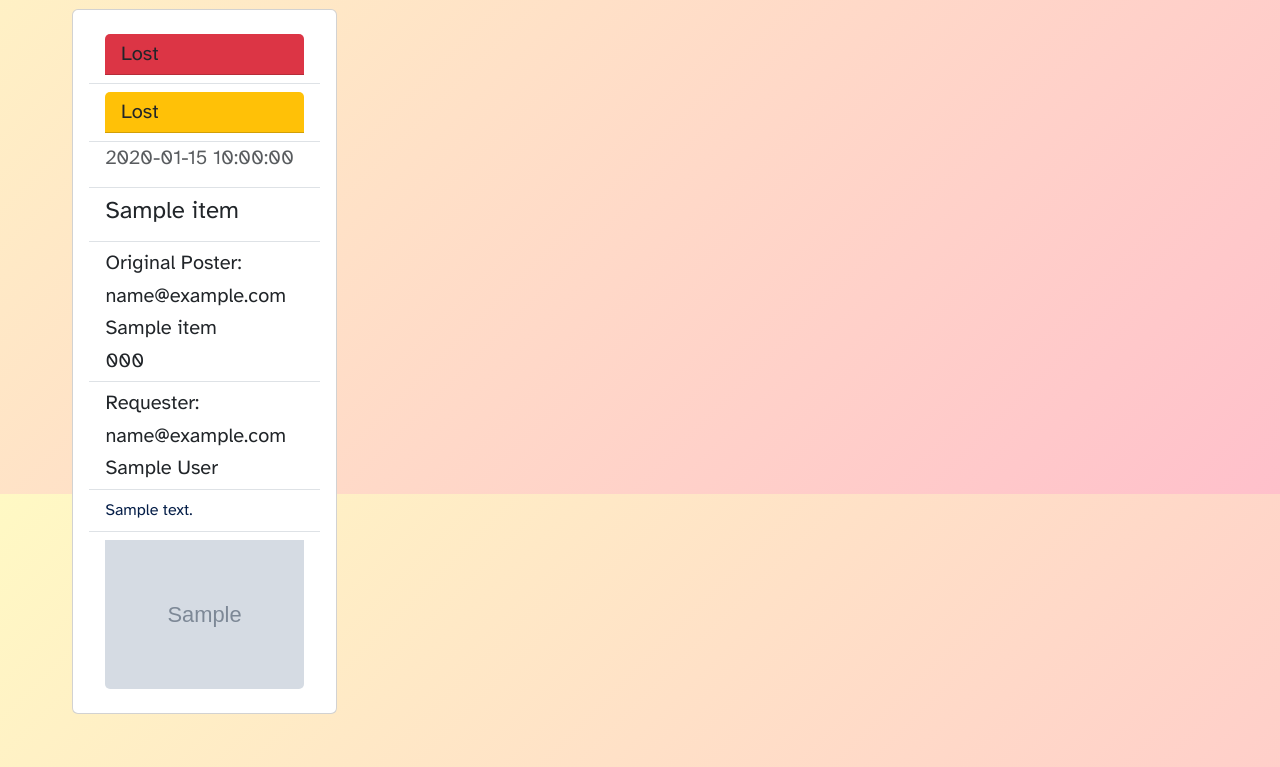
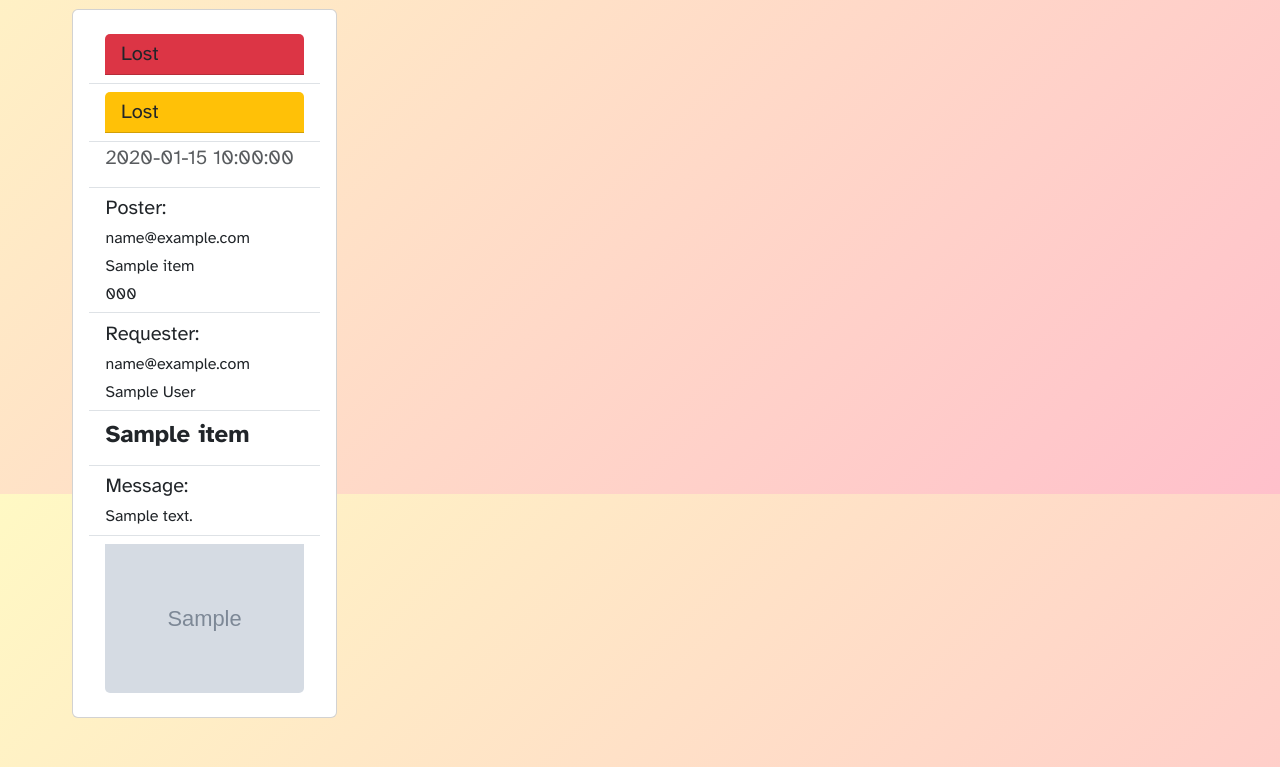
Before and after one commit to ritumaiti2009/CAC_Proj, a Flask app: page /manage_requests in a window 1280 px wide. Shown: the part 306-1073 px from the top of the page. Run offline with Flask 3, Linux system fonts and the light colour scheme; the visitor is signed in with stand-in values (Sample User, id 1); tables that the repository leaves empty hold one stand-in row (values such as "Sample post"); grey boxes marked "Sample" are stand-in pictures; some web fonts are replaced.

Commit message:
Updated Visuals and copyright

```diff
--- a/static/style.css
+++ b/static/style.css
@@ -63,6 +63,13 @@ body {
     width: 0;
     height: auto;
     padding: 0px;
+}
+
+.home-body {
+    background: linear-gradient(135deg, #fff9c4a0, #ffc0cbb0), url("School-Background.jpg");
+    background-attachment: fixed;
+    background-repeat: no-repeat;
+    background-size: cover;
 }
 
 .navbar {
--- a/templates/items.html
+++ b/templates/items.html
@@ -34,7 +34,7 @@
                         <h5 class="card-subtitle mb-2 text-body-secondary">{{ item["date_reported"] }}</h5>
                     </li>
                     <li class="list-group-item">
-                        <h4 class="card-title">{{ item["title"] }}</h4>
+                        <h4 class="card-title fw-bold">{{ item["title"] }}</h4>
                     </li>
                     {% if item["description"] %}
                         <li class="list-group-item">
--- a/templates/layout.html
+++ b/templates/layout.html
@@ -21,7 +21,7 @@
               integrity="sha384-sRIl4kxILFvY47J16cr9ZwB07vP4J8+LH7qKQnuqkuIAvNWLzeN8tE5YBujZqJLB"
               crossorigin="anonymous" />
     </head>
-    <body>
+    <body class="{% if request.path == '/' %}home-body{% endif %}">
         <nav class="navbar sticky-top navbar-expand-lg">
             <div class="container-fluid">
                 <h2>
--- a/templates/manage_request.html
+++ b/templates/manage_request.html
@@ -19,21 +19,22 @@
                         <h5 class="card-subtitle mb-2 text-body-secondary">{{ request["date_requested"] }}</h5>
                     </li>
                     <li class="list-group-item">
-                        <h4 class="card-title">{{ request["title"] }}</h4>
-                    </li>
-                    <li class="list-group-item">
-                        <h5 class="card-text">Original Poster:</h5>
-                        <h5 class="card-text">{{ request["poster_email"] }}</h5>
-                        <h5 class="card-text">{{ request["poster_name"] }}</h5>
-                        {% if request["user_phone_num"] %}<h5 class="card-text">{{ request["user_phone_num"] }}</h5>{% endif %}
+                        <h5 class="card-text">Poster:</h5>
+                        <h6 class="card-text">{{ request["poster_email"] }}</h6>
+                        <h6 class="card-text">{{ request["poster_name"] }}</h6>
+                        {% if request["user_phone_num"] %}<h6 class="card-text">{{ request["user_phone_num"] }}</h6>{% endif %}
                     </li>
                     <li class="list-group-item">
                         <h5 class="card-text">Requester:</h5>
-                        <h5 class="card-text">{{ request["user_email"] }}</h5>
-                        <h5 class="card-text">{{ request["user_name"] }}</h5>
+                        <h6 class="card-text">{{ request["user_email"] }}</h6>
+                        <h6 class="card-text">{{ request["user_name"] }}</h6>
                     </li>
                     <li class="list-group-item">
-                        <p class="card-text">{{ request["message"] }}</p>
+                        <h4 class="card-title fw-bold">{{ request["title"] }}</h4>
+                    </li>
+                    <li class="list-group-item">
+                        <h5 class="card-text">Message: </h5>
+                        <h6 class="card-text">{{ request["message"] }}</h6>
                     </li>
                     {% if request["image_path"] %}
                         <li class="list-group-item">
--- a/templates/requests.html
+++ b/templates/requests.html
@@ -24,9 +24,10 @@
                         <h5 class="card-subtitle mb-2 text-body-secondary">{{ request["date_requested"] }}</h5>
                     </li>
                     <li class="list-group-item">
-                        <h4 class="card-title">{{ request["title"] }}</h4>
+                        <h4 class="card-title fw-bold">{{ request["title"] }}</h4>
                     </li>
                     <li class="list-group-item">
+                        <h5 class="card-text">Message: </h5>
                         <h5 class="card-text">{{ request["message"] }}</h5>
                     </li>
                     {% if request["email"] and request["name"] %}
```
Also changed, not shown: templates/manage_item.html (+5 -6 lines), README.md, static/School-Background.jpg (added).
